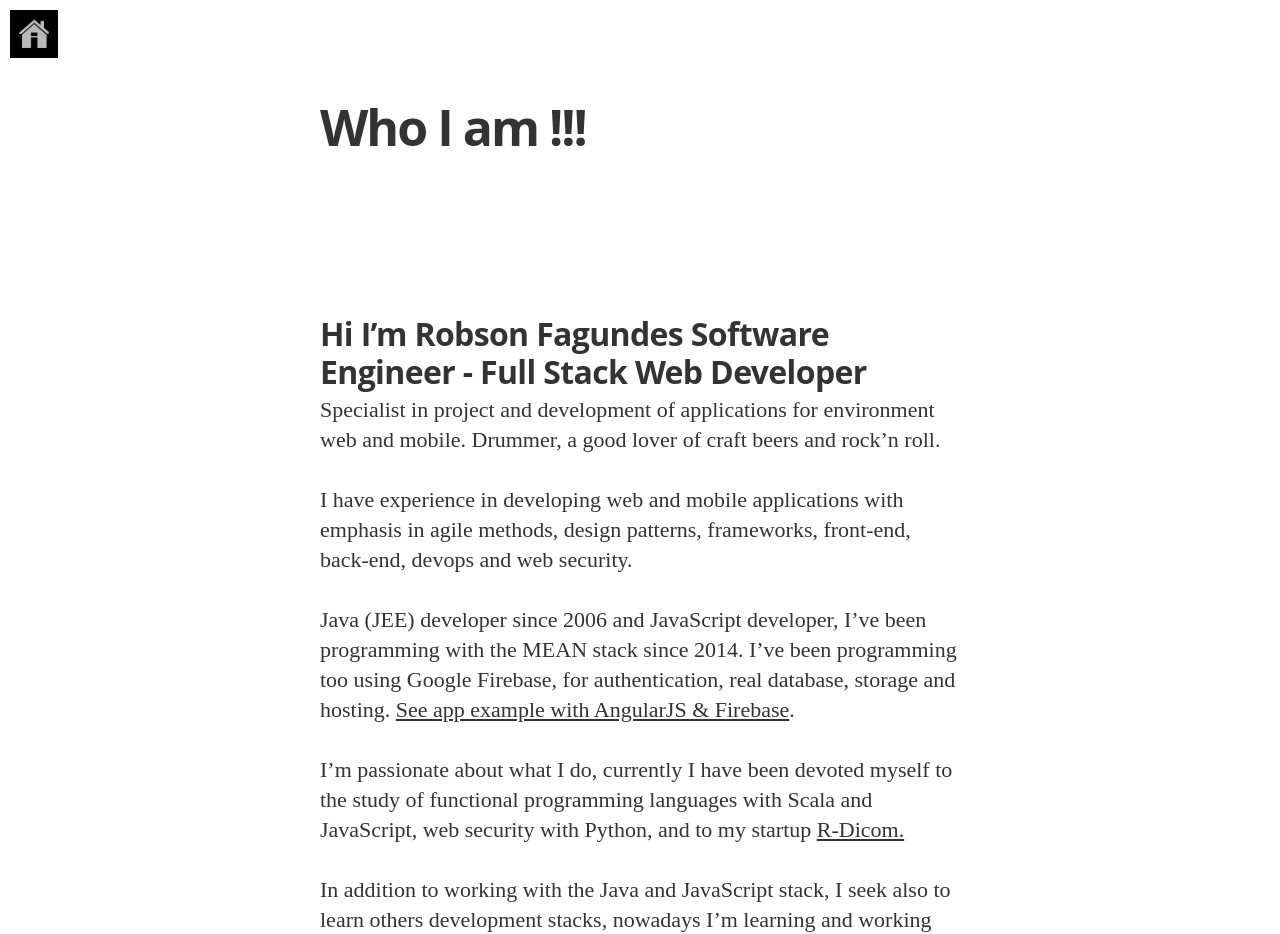
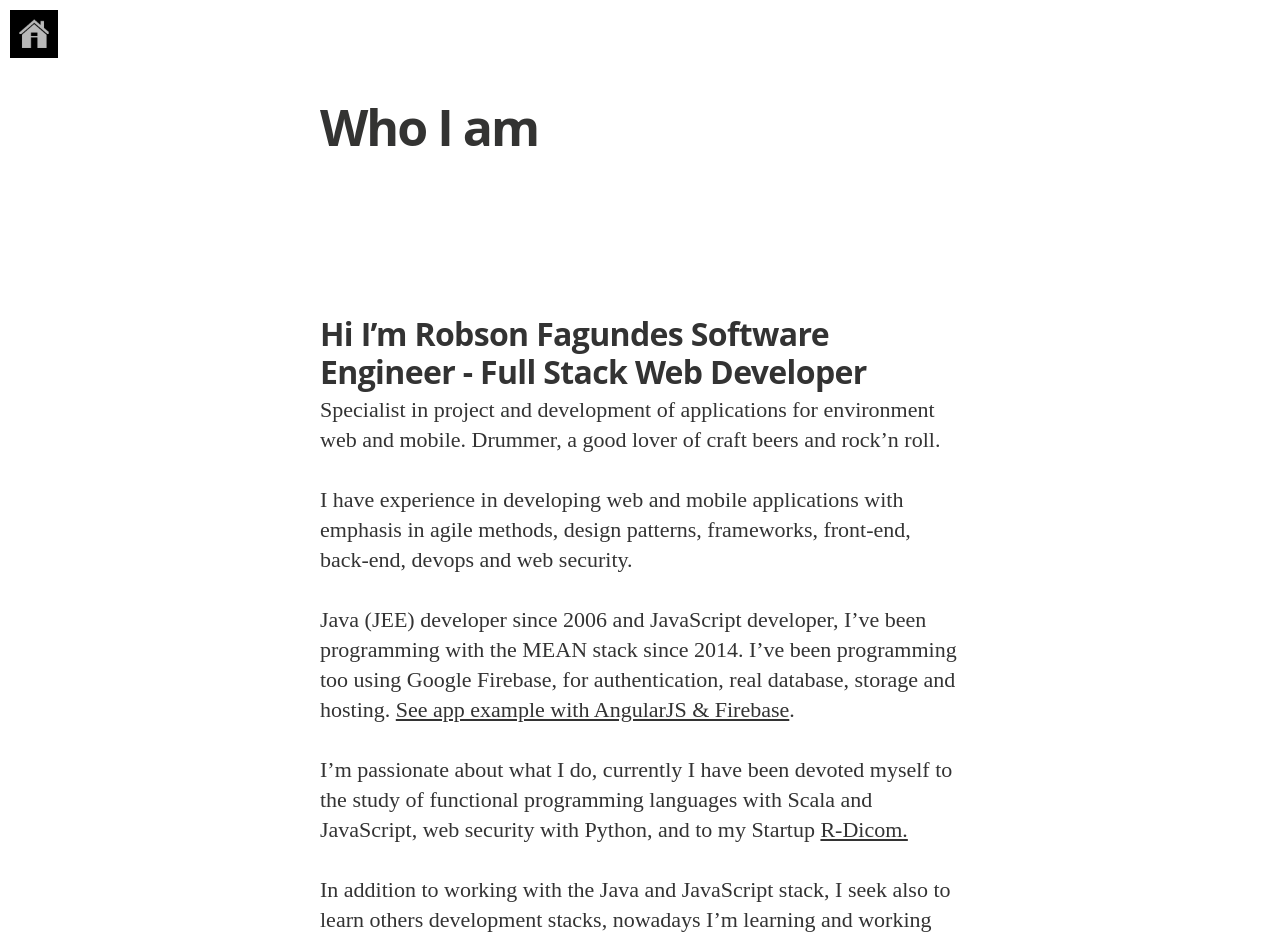
Before and after one commit to robsonfagundes/robsonfagundes.github.io, a Jekyll site: the page built from about-me.md, in a window 1280 px wide. Shown: the top 934 px of the page. Built offline with Jekyll 4.4.1, drawn with Linux system fonts in a browser that asks for light colours; nearby versions of some CDN libraries; some web fonts are replaced.

```diff
--- a/about-me.md
+++ b/about-me.md
@@ -1,6 +1,6 @@
 ---
 layout: page
-title: Who I am !!!
+title: Who I am
 permalink: /about-me/
 ---
 
@@ -14,7 +14,7 @@ I have experience in developing web and mobile applications with emphasis in agi
 
 Java (JEE) developer since 2006 and JavaScript developer, I've been programming with the MEAN stack since 2014. I've been programming too using Google Firebase, for authentication, real database, storage and hosting. [See app example with AngularJS & Firebase](https://github.com/robsonfagundes/angular-firebase-web-app).
 
-I'm passionate about what I do, currently I have been devoted myself to the study of functional programming languages with Scala and JavaScript, web security with Python, and to my startup [R-Dicom.](https://rdicom.com.br)
+I'm passionate about what I do, currently I have been devoted myself to the study of functional programming languages with Scala and JavaScript, web security with Python, and to my Startup [R-Dicom.](https://rdicom.com.br)
 
 In addition to working with the Java and JavaScript stack, I seek also to learn others development stacks, nowadays I'm learning and working with others stacks as:
 
```
Also changed, not shown: about.md (+0 -2 lines).
